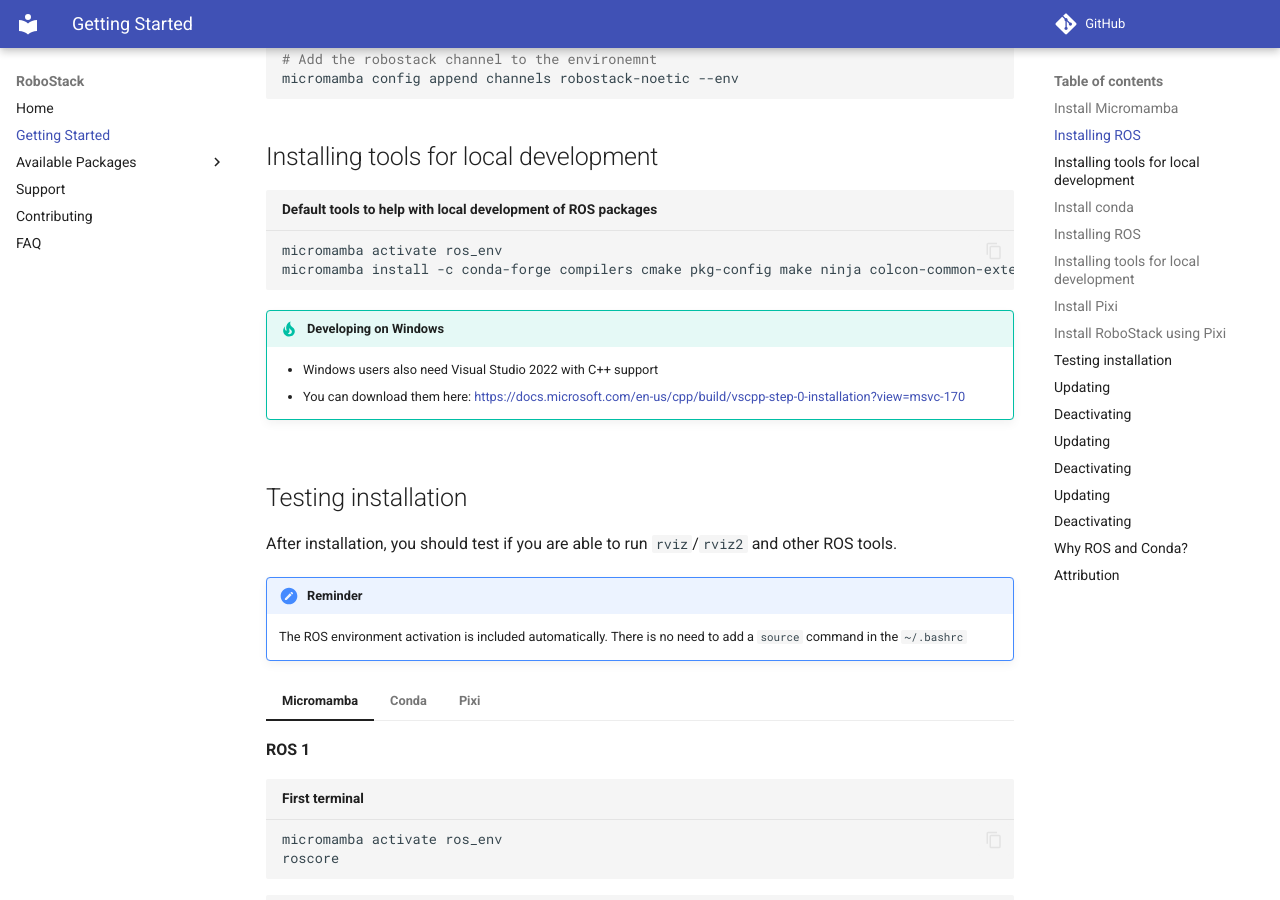
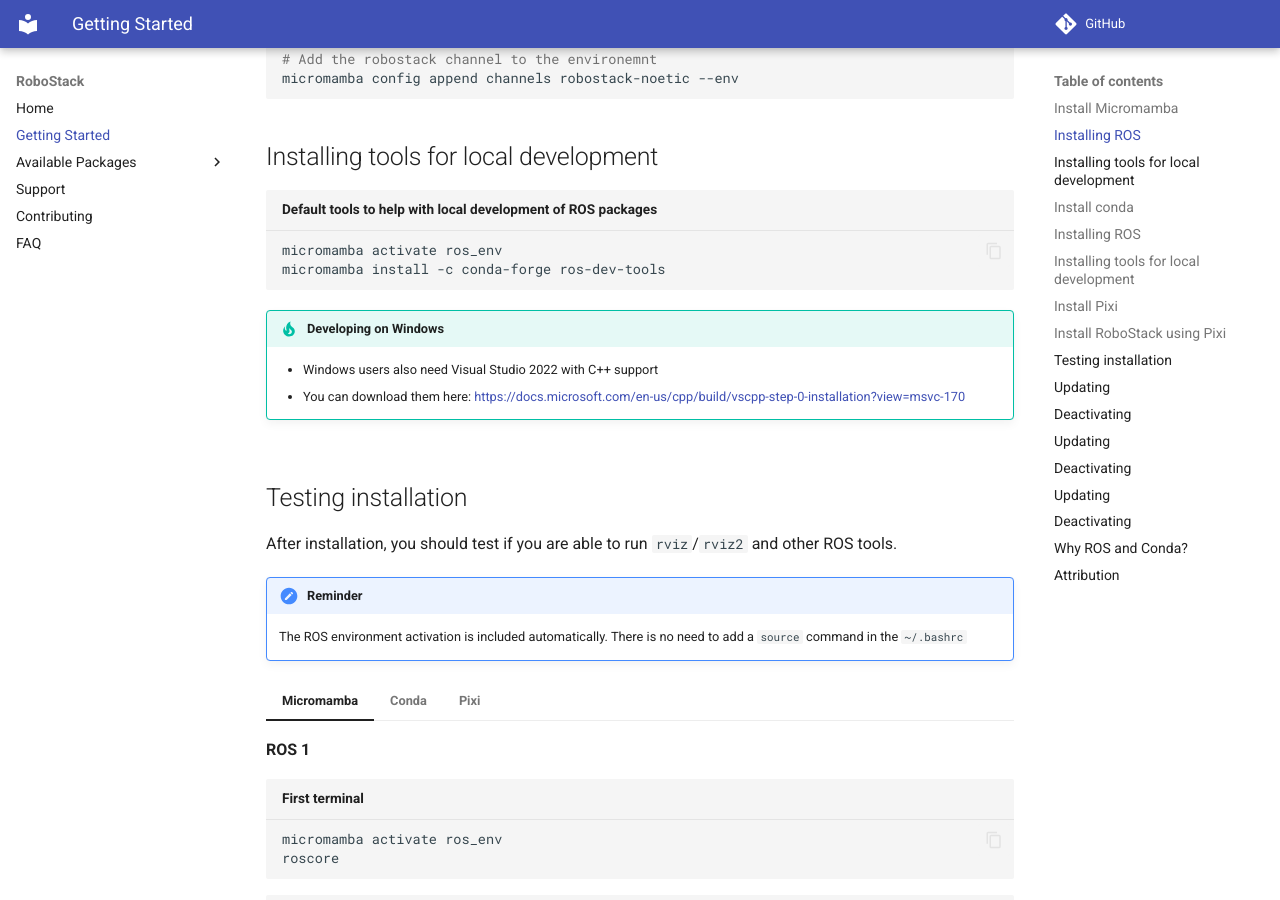
Before and after one commit to RoboStack/robostack.github.io, an MkDocs documentation site: the page built from docs/GettingStarted.md, in a window 1280 px wide and 900 px high, scrolled down 1369 px. Built offline with MkDocs 1.6.1 and Material for MkDocs 9.7.7, drawn with Linux system fonts in a browser that asks for light colours; comment, search, counter and statistics services are not loaded.

Commit message:
install the 'ros-dev-tools' metapackage

````diff
--- a/docs/GettingStarted.md
+++ b/docs/GettingStarted.md
@@ -74,7 +74,7 @@
     ## Installing tools for local development
     ```bash title="Default tools to help with local development of ROS packages"
     micromamba activate ros_env
-    micromamba install -c conda-forge compilers cmake pkg-config make ninja colcon-common-extensions catkin_tools rosdep
+    micromamba install -c conda-forge ros-dev-tools
     ```
 
     !!! tip "Developing on Windows"
@@ -149,7 +149,7 @@
     ## Installing tools for local development
     ```bash title="Default tools to help with local development of ROS packages"
     conda activate ros_env
-    conda install -c conda-forge compilers cmake pkg-config make ninja colcon-common-extensions catkin_tools rosdep
+    conda install -c conda-forge ros-dev-tools
     ```
 
     !!! tip "Developing on Windows"
````
